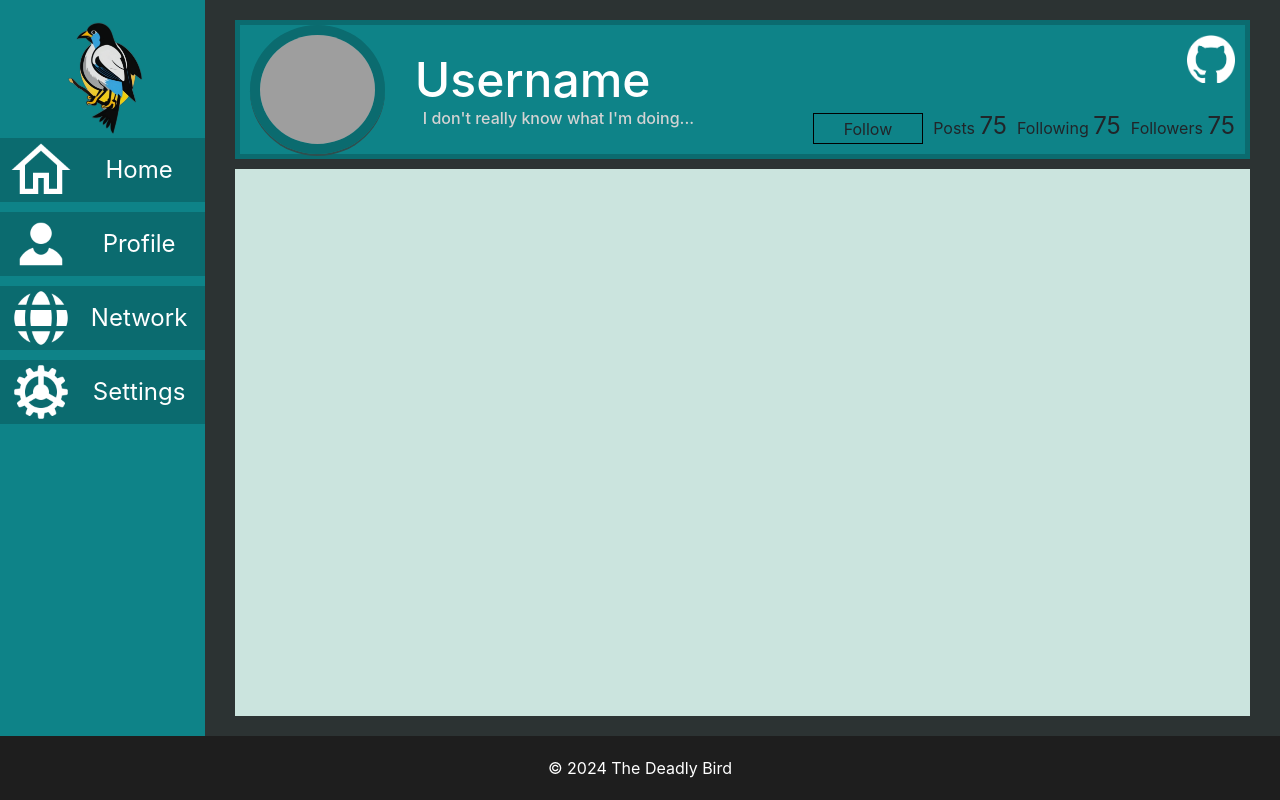
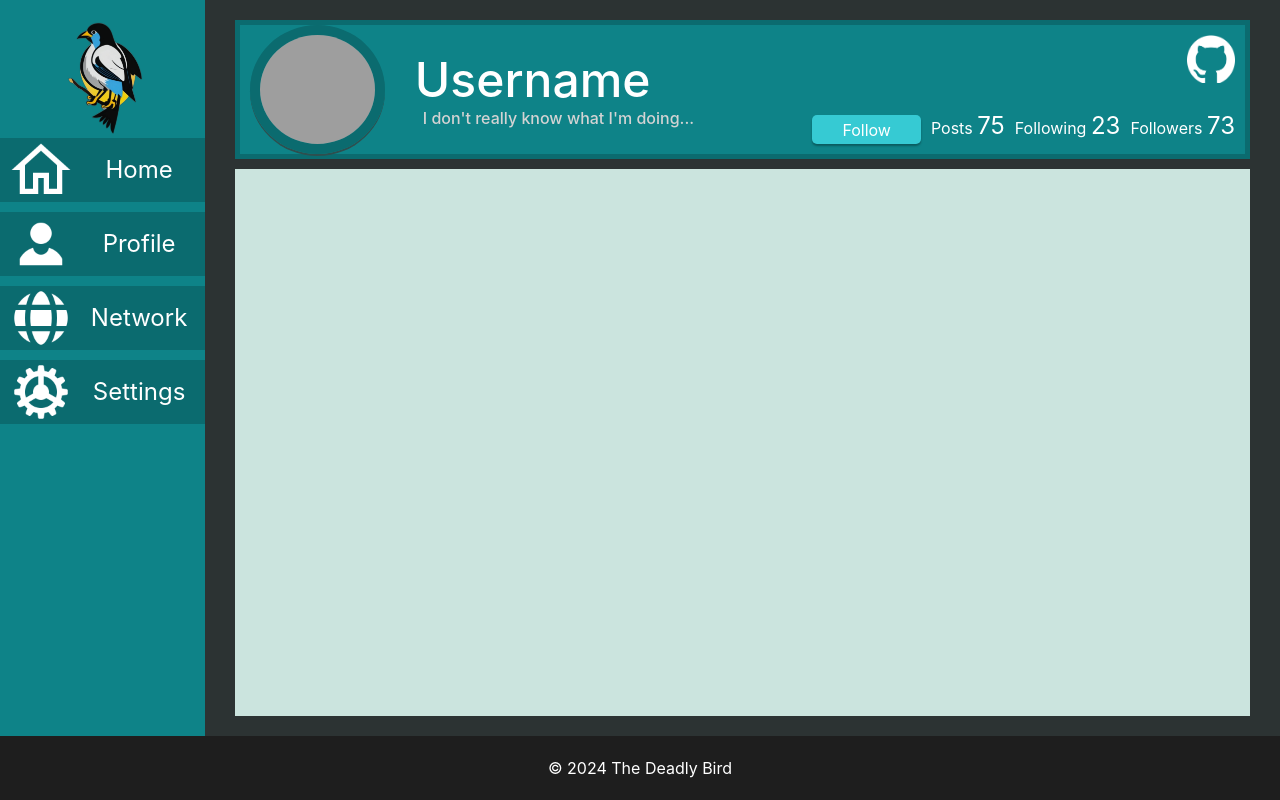
Before and after one commit to WillQizza/The-Deadly-Bird, a React (Create React App) app in the folder frontend/: page /profile/1 in a window 1280 px wide. Built offline with nearby package versions, Linux system fonts and the light colour scheme; no server answers; grey boxes are pictures that could not be loaded.

Commit message:
move styling to .module.css

```diff
--- a/frontend/src/routes/profile/ProfilePage.module.css
+++ b/frontend/src/routes/profile/ProfilePage.module.css
@@ -62,6 +62,51 @@
   margin-left: 0.5em;
 }
 
+#statsAndFollow {
+  flex-grow: 1;
+  display: flex;
+  justify-content: flex-end;
+  gap: 10px;
+  margin-right: 10px;
+  margin-bottom: 10px;
+  color: #fff;
+}
+
+#statsAndFollow .item {
+  display: flex;
+  justify-content: flex-end;
+  flex-direction: column;
+}
+
+#statsAndFollow .item .itemAmount {
+  font-size: 1.5em;
+}
+
+#statsAndFollow #followButton {
+  background: #36CAD3;
+  border-radius: 5px;
+  padding-top: 2.5px;
+  padding-bottom: 2.5px;
+  padding-left: 30px;
+  padding-right: 30px;
+  box-shadow: 0px 2px 2px rgba(0, 0, 0, 0.3);
+  cursor: pointer;
+}
+
+#statsAndFollow #followButton:hover {
+  background: #31b9c0;
+}
+
+#githubContainer {
+  position: absolute;
+  right: 0;
+  top: 0;
+  width: 48px;
+  height: 48px;
+  margin: 10px;
+  cursor: pointer;
+}
+
 #feed {
   background-color: var(--light-teal);
   flex-grow: 1;
--- a/frontend/src/routes/profile/ProfilePage.tsx
+++ b/frontend/src/routes/profile/ProfilePage.tsx
@@ -18,29 +18,29 @@ const ProfilePage: React.FC = () => {
                     <h1 id={styles.username}>Username</h1>
                     <h5 id={styles.bio}>I don't really know what I'm doing...</h5>
                 </div>
-                <div style={{ flexGrow: 1, display: "flex", justifyContent: "flex-end", gap: 10, marginRight: 10, marginBottom: 10 }}>
-                    <div style={{ display: "flex", justifyContent: "flex-end", flexDirection: "column" }}>
-                        <div style={{ border: "1px solid black", paddingTop: 2.5, paddingBottom: 2.5, paddingLeft: 30, paddingRight: 30 }}>
+                <div id={styles.statsAndFollow}>
+                    <div className={styles.item}>
+                        <div id={styles.followButton}>
                             Follow
                         </div>
                     </div>
-                    <div style={{ display: "flex", justifyContent: "flex-end", flexDirection: "column" }}>
+                    <div className={styles.item}>
                         <div>
-                            <span style={{ fontSize: "1em" }}>Posts</span> <span style={{ fontSize: "1.5em" }}>75</span>
+                            <span>Posts</span> <span className={styles.itemAmount}>75</span>
                         </div>
                     </div>
-                    <div style={{ display: "flex", justifyContent: "flex-end", flexDirection: "column" }}>
+                    <div className={styles.item}>
                         <div>
-                            <span style={{ fontSize: "1em" }}>Following</span> <span style={{ fontSize: "1.5em" }}>75</span>
+                            <span>Following</span> <span className={styles.itemAmount}>23</span>
                         </div>
                     </div>
-                    <div style={{ display: "flex", justifyContent: "flex-end", flexDirection: "column" }}>
+                    <div className={styles.item}>
                         <div>
-                            <span style={{ fontSize: "1em" }}>Followers</span> <span style={{ fontSize: "1.5em" }}>75</span>
+                            <span>Followers</span> <span className={styles.itemAmount}>73</span>
                         </div>
                     </div>
                 </div>
-                <div style={{ position: "absolute", right: 0, top: 0, width: 48, height: 48, margin: 10 }}>
+                <div id={styles.githubContainer}>
                     <img alt="Github Account" style={{ height: "100%", width: "100%" }} src={`${publicDir}/static/github.png`} />
                 </div>
             </div>
```
